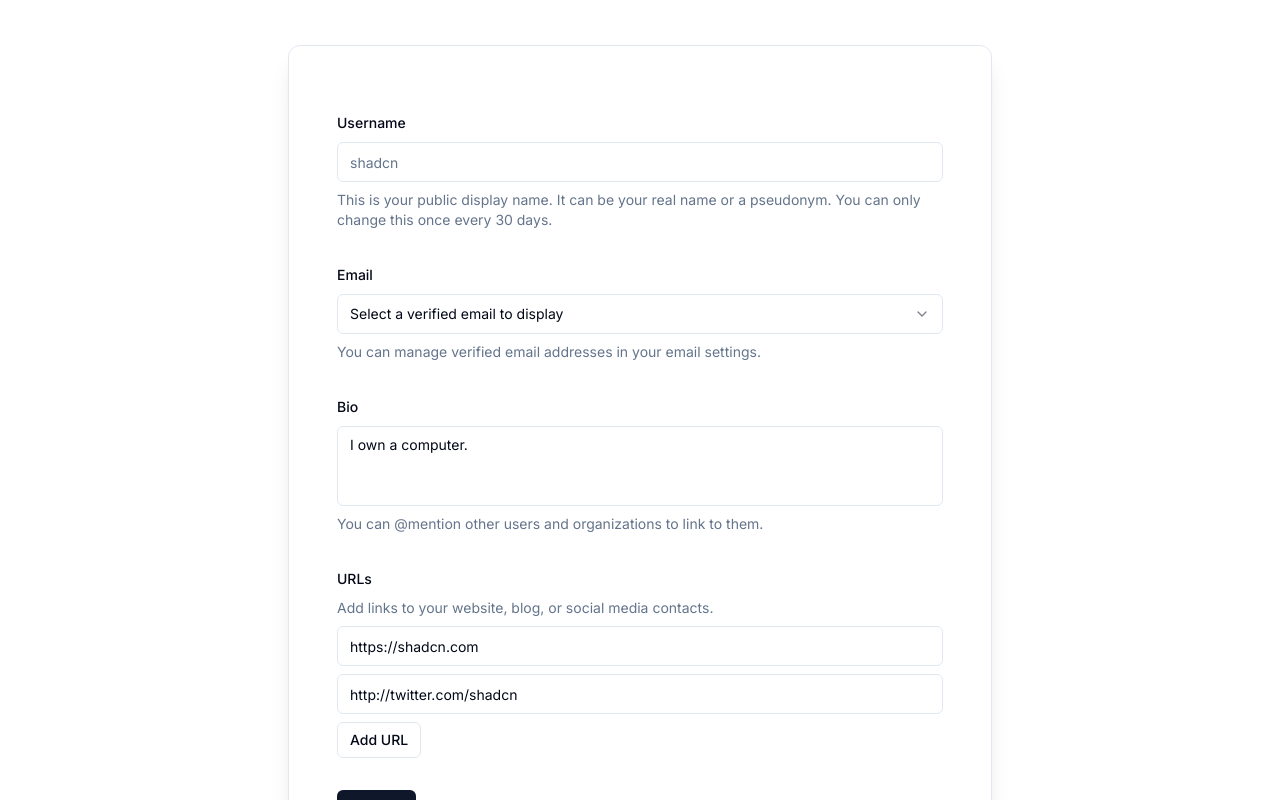
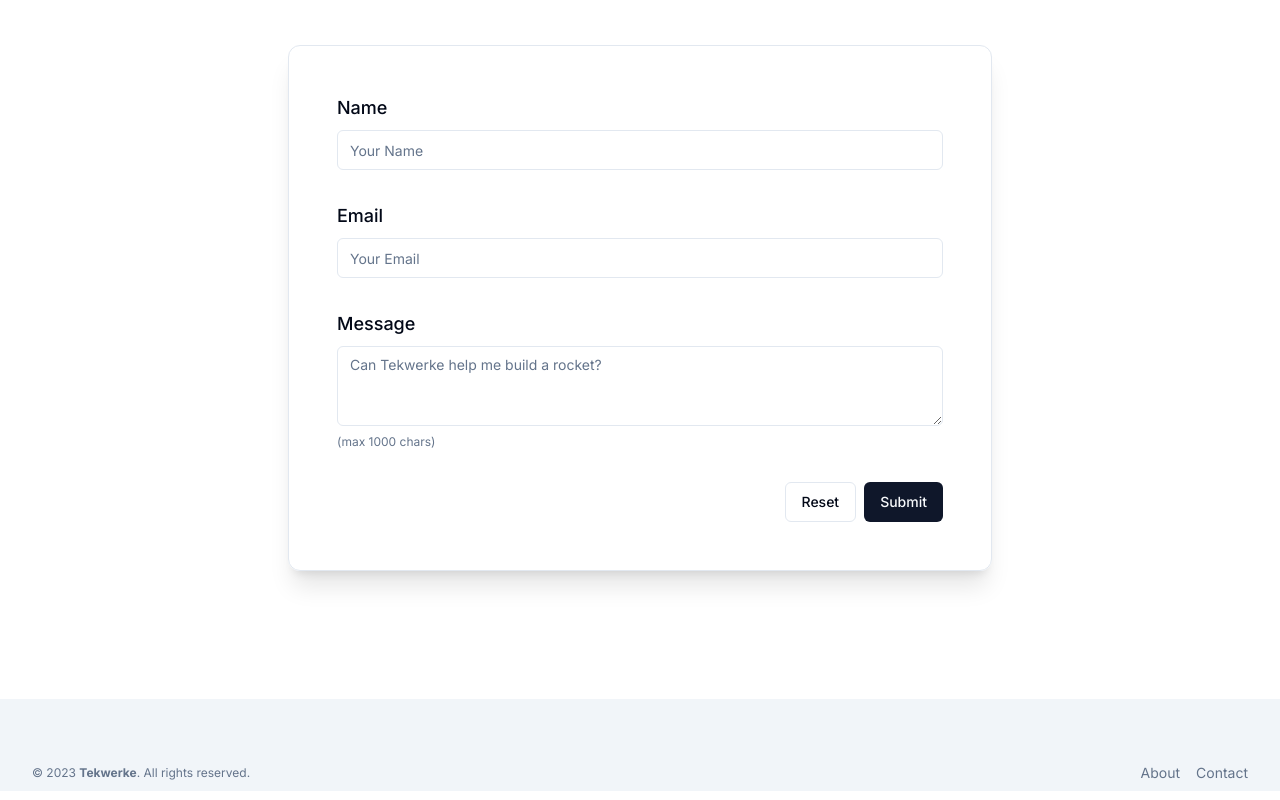
Before and after one commit to subhranshudas/twkfe, a Next.js app: page /contact in a window 1280 px wide. Shown: the part 300-1100 px from the top of the page. Built offline with nearby package versions, Linux system fonts and the light colour scheme.

Commit message:
toaster UX for contact form

```diff
--- a/app/contact/page.tsx
+++ b/app/contact/page.tsx
@@ -16,9 +16,9 @@ export default function ContactPage() {
             <PageHeader header='Contact' />
 
             <section className="container flex flex-col gap-y-8 w-full lg:w-3/5 pt-12 pb-16 md:pb-32">
-                <p className='text-2xl'>Please feel free to drop us a message!</p>
+                <p className='text-2xl text-center'>Please feel free to drop us a message!</p>
 
-                <div className='mt-8 px-12 py-16 shadow-xl border rounded-xl dark:shadow-none dark:border'>
+                <div className='mt-8 p-8 md:p-12 shadow-xl border rounded-xl dark:shadow-none dark:border relative'>
                     <ContactForm />
                 </div>
             </section>
--- a/app/globals.css
+++ b/app/globals.css
@@ -34,6 +34,9 @@
     --ring: 215 20.2% 65.1%;
 
     --radius: 0.5rem;
+
+    --success: 139 55.2% 94.5%;
+    --success-foreground: 153 67.0% 28.5%;
   }
 
   .dark {
@@ -65,6 +68,9 @@
     --destructive-foreground: 0 85.7% 97.3%;
 
     --ring: 217.2 32.6% 17.5%;
+
+    --success: 155 46.7% 10.9%;
+    --success-foreground: 151 50.0% 53.2%;
   }
 }
 
--- a/app/layout.tsx
+++ b/app/layout.tsx
@@ -6,6 +6,7 @@ import { ThemeProvider } from '@/components/theme-provider'
 
 import { Header } from '@/components/header'
 import { Footer } from '@/components/footer'
+import { Toaster } from "@/components/ui/toaster"
 
 const inter = Inter({ subsets: ['latin'] })
 
@@ -32,6 +33,8 @@ export default function RootLayout({
             {children}
           </main>
 
+          <Toaster />
+
           <Footer />
 
         </ThemeProvider>
--- a/app/page.tsx
+++ b/app/page.tsx
@@ -30,10 +30,10 @@ export default function Home() {
       </section>
 
       <section className="container mx-auto mt-16 mb-24">
-        <h2 className="text-5xl font-bold text-center" id="domains">Our Domains</h2>
+        <h2 className="text-4xl md:text-5xl font-bold md:font-extrabold text-center" id="domains">Our Domains</h2>
 
         <div className="mt-12">
-          <p className="text-lg md:text-xl px-12 md:px-0 mt-12 mb-4 text-center">We have experts from various domains.</p>
+          <p className="text-lg md:text-xl px-12 md:px-0 mb-4 text-center">We have experts from various domains.</p>
           <p className="text-xs md:text-base text-center my-2 mb-12">Please click on a domain to see our offerings</p>
           <DomainCards cards={domainsList} />
         </div>
--- a/components/contact-form.tsx
+++ b/components/contact-form.tsx
@@ -1,11 +1,10 @@
 "use client"
 
-import Link from "next/link"
+import React from "react"
 import { zodResolver } from "@hookform/resolvers/zod"
-import { useFieldArray, useForm } from "react-hook-form"
+import { useForm } from "react-hook-form"
 import * as z from "zod"
 
-import { cn } from "@/lib/utils"
 import { Button } from "@/components/ui/button"
 import {
   Form,
@@ -17,78 +16,97 @@ import {
   FormMessage,
 } from "@/components/ui/form"
 import { Input } from "@/components/ui/input"
-import {
-  Select,
-  SelectContent,
-  SelectItem,
-  SelectTrigger,
-  SelectValue,
-} from "@/components/ui/select"
+
 import { Textarea } from "@/components/ui/textarea"
 import { toast } from "@/components/ui/use-toast"
+import { Skeleton } from "@/components/ui/skeleton"
+
 
 const contactFormSchema = z.object({
   username: z
-    .string()
-    .min(2, {
-      message: "Username must be at least 2 characters.",
+    .string({
+      required_error: "Name is mandatory",
     })
-    .max(30, {
-      message: "Username must not be longer than 30 characters.",
+    .min(3, {
+      message: "Name must be at least 3 characters.",
+    })
+    .max(50, {
+      message: "Name must not be longer than 50 characters.",
     }),
   email: z
     .string({
-      required_error: "Please select an email to display.",
+      required_error: "Email is mandatory",
     })
     .email(),
-  bio: z.string().max(160).min(4),
-  urls: z
-    .array(
-      z.object({
-        value: z.string().url({ message: "Please enter a valid URL." }),
+  message: z.string({
+    required_error: "Message is mandatory",
   })
-    )
-    .optional(),
+  .max(1000, {
+    message: "Message must not be longer than 1000 characters.",
+  })
+  .min(20,  {
+    message: "Message must minimum of 20 characters.",
+  }),
 })
 
 type ContactFormValues = z.infer<typeof contactFormSchema>
 
-// This can come from your database or API.
 const defaultValues: Partial<ContactFormValues> = {
-  bio: "I own a computer.",
-  urls: [
-    { value: "https://shadcn.com" },
-    { value: "http://twitter.com/shadcn" },
-  ],
-}
-
-function Required() {
-  return (
-    <span className="relative top-1 align-super">*</span>
-  )
+  username: '',
+  email: '',
+  message: ''
 }
 
 export function ContactForm() {
+
+  const [isLoading, setIsLoading] = React.useState<boolean>(false)
+
   const form = useForm<ContactFormValues>({
     resolver: zodResolver(contactFormSchema),
     defaultValues,
-    mode: "onChange",
+    mode: "onSubmit",
   })
 
-  const { fields, append } = useFieldArray({
-    name: "urls",
-    control: form.control,
+  async function onSubmit(data: ContactFormValues) {
+    try {
+      setIsLoading(true)
+
+      await delay(3000)
+
+      console.log(JSON.stringify(data, null, 2))
+
+      toast({
+        variant: "success",
+        title: "Email Sent",
+        description: (
+          <div className="flex justify-center items-center">
+            <p>Thank you for your email!</p>
+          </div>
+        ),
       })
 
-  function onSubmit(data: ContactFormValues) {
+      form.reset(defaultValues)
+    } catch (err) {
+
       toast({
-      title: "You submitted the following values:",
+        variant: "destructive",
+        title: "Email Not Sent",
         description: (
-        <pre className="mt-2 w-[340px] rounded-md bg-slate-950 p-4">
-          <code className="text-white">{JSON.stringify(data, null, 2)}</code>
-        </pre>
+          <div className="flex flex-col justify-center items-center">
+            <p>Something went wrong!</p>
+            <p>Please try again later.</p>
+          </div>
         ),
       })
+
+    } finally {
+      setIsLoading(false)
+    }
+  }
+
+  function resetContactForm(e: React.MouseEvent<HTMLButtonElement>) {
+    e.preventDefault()
+    form.reset(defaultValues)
   }
 
   return (
@@ -99,14 +117,10 @@ export function ContactForm() {
           name="username"
           render={({ field }) => (
             <FormItem>
-              <FormLabel>Username</FormLabel>
+              <FormLabel className="text-lg">Name</FormLabel>
               <FormControl>
-                <Input placeholder="shadcn" {...field} />
+                <Input type="text" placeholder="Your Name" {...field} />
               </FormControl>
-              <FormDescription>
-                This is your public display name. It can be your real name or a
-                pseudonym. You can only change this once every 30 days.
-              </FormDescription>
               <FormMessage />
             </FormItem>
           )}
@@ -116,82 +130,77 @@ export function ContactForm() {
           name="email"
           render={({ field }) => (
             <FormItem>
-              <FormLabel>Email</FormLabel>
-              <Select onValueChange={field.onChange} defaultValue={field.value}>
+              <FormLabel className="text-lg">Email</FormLabel>
               <FormControl>
-                  <SelectTrigger>
-                    <SelectValue placeholder="Select a verified email to display" />
-                  </SelectTrigger>
+                <Input type="email" placeholder="Your Email" {...field} />
               </FormControl>
-                <SelectContent>
-                  <SelectItem value="m@example.com">m@example.com</SelectItem>
-                  <SelectItem value="m@google.com">m@google.com</SelectItem>
-                  <SelectItem value="m@support.com">m@support.com</SelectItem>
-                </SelectContent>
-              </Select>
-              <FormDescription>
-                You can manage verified email addresses in your{" "}
-                <Link href="/examples/forms">email settings</Link>.
-              </FormDescription>
               <FormMessage />
             </FormItem>
           )}
         />
         <FormField
           control={form.control}
-          name="bio"
+          name="message"
           render={({ field }) => (
             <FormItem>
-              <FormLabel>Bio</FormLabel>
+              <FormLabel className="text-lg">Message</FormLabel>
               <FormControl>
                 <Textarea
-                  placeholder="Tell us a little bit about yourself"
-                  className="resize-none"
+                  placeholder="Can Tekwerke help me build a rocket?"
                   {...field}
                 />
               </FormControl>
-              <FormDescription>
-                You can <span>@mention</span> other users and organizations to
-                link to them.
+              <FormDescription className="text-xs">
+                (max 1000 chars)
               </FormDescription>
               <FormMessage />
             </FormItem>
           )}
         />
-        <div>
-          {fields.map((field, index) => (
-            <FormField
-              control={form.control}
-              key={field.id}
-              name={`urls.${index}.value`}
-              render={({ field }) => (
-                <FormItem>
-                  <FormLabel className={cn(index !== 0 && "sr-only")}>
-                    URLs
-                  </FormLabel>
-                  <FormDescription className={cn(index !== 0 && "sr-only")}>
-                    Add links to your website, blog, or social media contacts.
-                  </FormDescription>
-                  <FormControl>
-                    <Input {...field} />
-                  </FormControl>
-                  <FormMessage />
-                </FormItem>
-              )}
-            />
-          ))}
-          <Button
-            type="button"
-            variant="outline"
-            size="sm"
-            className="mt-2"
-            onClick={() => append({ value: "" })}
-          >
-            Add URL
-          </Button>
+
+        <div className="flex flex-col gap-y-2 md:gap-y-0 md:flex-row md:justify-end md:gap-x-2">
+          <Button variant="outline" onClick={resetContactForm}>Reset</Button>
+          <Button type="submit">Submit</Button>
         </div>
-        <Button type="submit">Submit</Button>
+
       </form>
+
+      <ContactFormLoader show={isLoading} />
     </Form>
   )
 }
+
+function ContactFormLoader({ show } : { show: boolean }) {
+  if (!show) return null
+
+  return (
+    <div className="bg-background rounded-xl absolute top-0 left-0 h-full w-full flex flex-col gap-y-2 px-12 pt-12">
+      <Skeleton className="h-4 w-[200px]" />
+      <Skeleton className="h-8 w-full" />
+
+      <div className="h-6"></div>
+
+      <Skeleton className="h-4 w-[200px]" />
+      <Skeleton className="h-8 w-full" />
+
+      <div className="h-6"></div>
+
+      <Skeleton className="h-4 w-[200px]" />
+      <Skeleton className="h-20 w-full" />
+
+      <div className="h-6"></div>
+
+      <div className="flex justify-end mt-8">
+        <Skeleton className="h-8 w-[100px]" />
+        <div className="h-6 w-2"></div>
+        <Skeleton className="h-8 w-[100px]" />
+      </div>
+    </div>
+  )
+}
+
+async function delay(ms: number) {
+  return new Promise((resolve) => {
+    setTimeout(resolve, ms)
+  })
+}
--- a/components/domain-cards.tsx
+++ b/components/domain-cards.tsx
@@ -34,7 +34,7 @@ function DomainCard({ title, icon, href  }: Omit<DomainProps, "description">) {
                 flex flex-col justify-center items-center rounded-lg border p-4 gap-y-6 shadow-lg
                 bg-gradient-to-t from-slate-100 via-slate-100 to-white
                 dark:shadow-none dark:bg-gradient-to-t dark:from-slate-950 dark:via-slate-900 dark:via-40% dark:to-gray-800
-                hover:scale-105 ease-in duration-200
+                hover:scale-105 transition ease-in duration-200
                 hover:bg-gradient-to-b hover:shadow
                 dark:hover:border-slate-400
             "
--- a/components/footer.tsx
+++ b/components/footer.tsx
@@ -3,13 +3,15 @@ import Link from "next/link";
 
 export function Footer() {
     return (
-        <footer className="bg-muted text-muted-foreground">
-            <section className="container mx-auto pt-16 pb-2 text-center">
-                {/* <ul className="flex justify-center gap-x-4 mb-4">
-                    <li><Link href="/about">About</Link></li>
-                    <li><Link href="/contact">Contact</Link></li>
-                </ul> */}
+        <footer className="bg-muted text-muted-foreground" aria-label="footer">
+            <section className="container mx-auto pt-16 pb-2
+            flex flex-col md:flex-row items-center md:justify-between">
                 <div className="text-xs">&copy; 2023 <span className="font-bold">Tekwerke</span>. All rights reserved.</div>
+
+                <ul className="flex justify-center items-center gap-x-4 mb-4 md:mb-0">
+                    <li className="text-sm hover:opacity-80"><Link href="/about">About</Link></li>
+                    <li className="text-sm hover:opacity-80"><Link href="/contact">Contact</Link></li>
+                </ul>
             </section>
 
         </footer>
--- a/components/ui/toast.tsx
+++ b/components/ui/toast.tsx
@@ -28,6 +28,7 @@ const toastVariants = cva(
     variants: {
       variant: {
         default: "border bg-background",
+        success:  "success group border-success bg-success text-success-foreground",
         destructive:
           "destructive group border-destructive bg-destructive text-destructive-foreground",
       },
--- a/tailwind.config.js
+++ b/tailwind.config.js
@@ -50,6 +50,10 @@ module.exports = {
           DEFAULT: "hsl(var(--card))",
           foreground: "hsl(var(--card-foreground))",
         },
+        success: {
+          DEFAULT: "hsl(var(--success))",
+          foreground: "hsl(var(--success-foreground))"
+        }
       },
       borderRadius: {
         lg: "var(--radius)",
```
Also changed, not shown: app/about/page.tsx (+10 -1 lines), 1 other file (tests, documents, lock files or other folders). Lines whose indentation alone changed are shown as unchanged.
